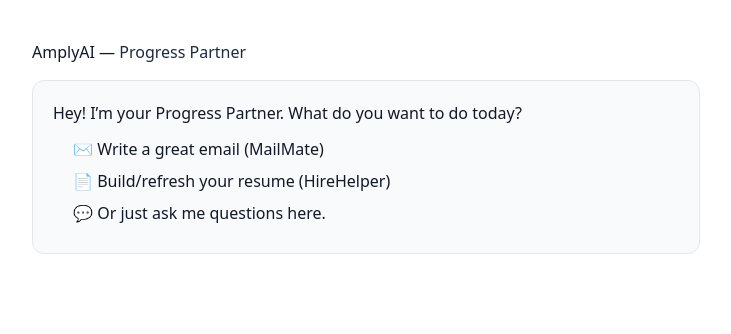
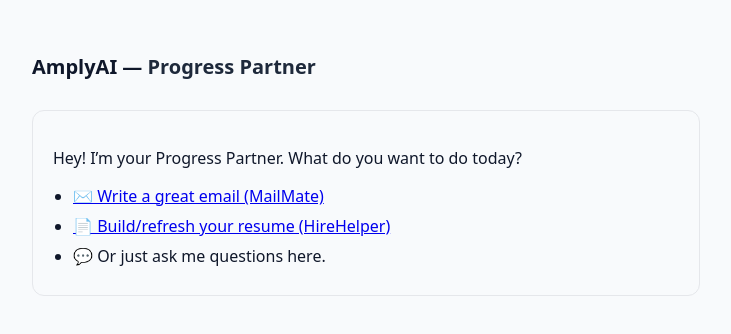
Before and after one commit to madevthevanthiran-maker/amplyai-chatbot, a Next.js app: page / in a window 1280 px wide. Shown: the top 334 px of the page, without its empty margins (274-1005 px from the left). Built offline with nearby package versions, Linux system fonts and the light colour scheme.

Commit message:
Update globals.css

```diff
--- a/styles/globals.css
+++ b/styles/globals.css
@@ -1,14 +1,102 @@
-@tailwind base;
-@tailwind components;
-@tailwind utilities;
-
-/* Optional: basic page padding for your simple UI */
-html, body, #__next {
-  height: 100%;
+/* Base reset & typography */
+* { box-sizing: border-box; }
+html, body { margin: 0; padding: 0; }
+body {
+  font-family: ui-sans-serif, system-ui, -apple-system, Segoe UI, Roboto, Helvetica, Arial, "Apple Color Emoji", "Segoe UI Emoji";
+  color: #0f172a; /* slate-900 */
+  background: #f8fafc; /* slate-50 */
 }
 
-body {
-  @apply bg-white text-gray-900;
-  -webkit-font-smoothing: antialiased;
-  -moz-osx-font-smoothing: grayscale;
+/* Layout */
+.container {
+  max-width: 900px;
+  margin: 48px auto;
+  padding: 0 20px;
 }
+
+.topbar {
+  display: flex;
+  align-items: center;
+  justify-content: space-between;
+  gap: 12px;
+  margin-bottom: 20px;
+}
+
+.topbar h1 {
+  font-size: 20px;
+  font-weight: 600;
+  color: #0f172a;
+}
+
+.back {
+  text-decoration: none;
+  color: #334155;
+  font-size: 14px;
+}
+.back:hover { text-decoration: underline; }
+
+/* Card / “chat bubble” */
+.card {
+  background: #f1f5f9; /* slate-100 */
+  border: 1px solid #e2e8f0; /* slate-200 */
+  border-radius: 12px;
+  padding: 24px;
+  box-shadow: 0 1px 1px rgba(15, 23, 42, 0.02);
+}
+
+/* Choices list */
+.choices {
+  list-style: none;
+  margin: 0;
+  padding: 0;
+}
+.choices li {
+  display: flex;
+  align-items: center;
+  gap: 12px;
+  padding: 12px 0;
+  border-bottom: 1px dashed #e2e8f0;
+}
+.choices li:last-child { border-bottom: 0; }
+
+.choices a {
+  color: #0f172a;
+  text-decoration: none;
+  font-weight: 600;
+}
+.choices a:hover { text-decoration: underline; }
+
+/* Inputs / sections used by email + hire-helper pages */
+label {
+  display: block;
+  font-size: 14px;
+  color: #475569;
+  margin-bottom: 6px;
+}
+input, select, textarea, button {
+  font: inherit;
+}
+input, select, textarea {
+  width: 100%;
+  padding: 10px 12px;
+  border: 1px solid #e2e8f0;
+  border-radius: 10px;
+  background: #fff;
+  color: #0f172a;
+}
+textarea { resize: vertical; }
+section + section { margin-top: 16px; }
+
+h2 {
+  margin: 0 0 14px 0;
+  font-size: 18px;
+}
+.grid {
+  display: grid;
+  grid-template-columns: 1fr 1fr;
+  gap: 12px;
+  margin-top: 12px;
+}
+@media (max-width: 720px) {
+  .grid { grid-template-columns: 1fr; }
+}
```
